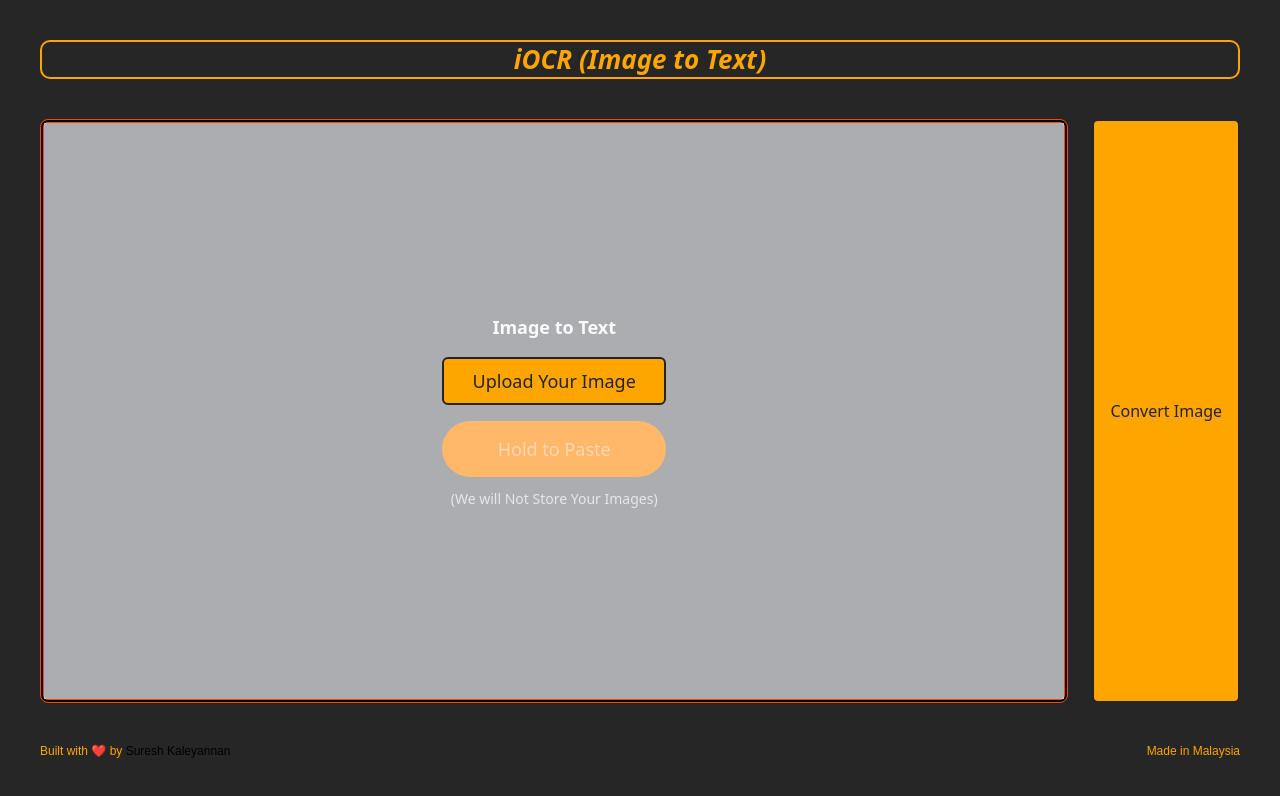
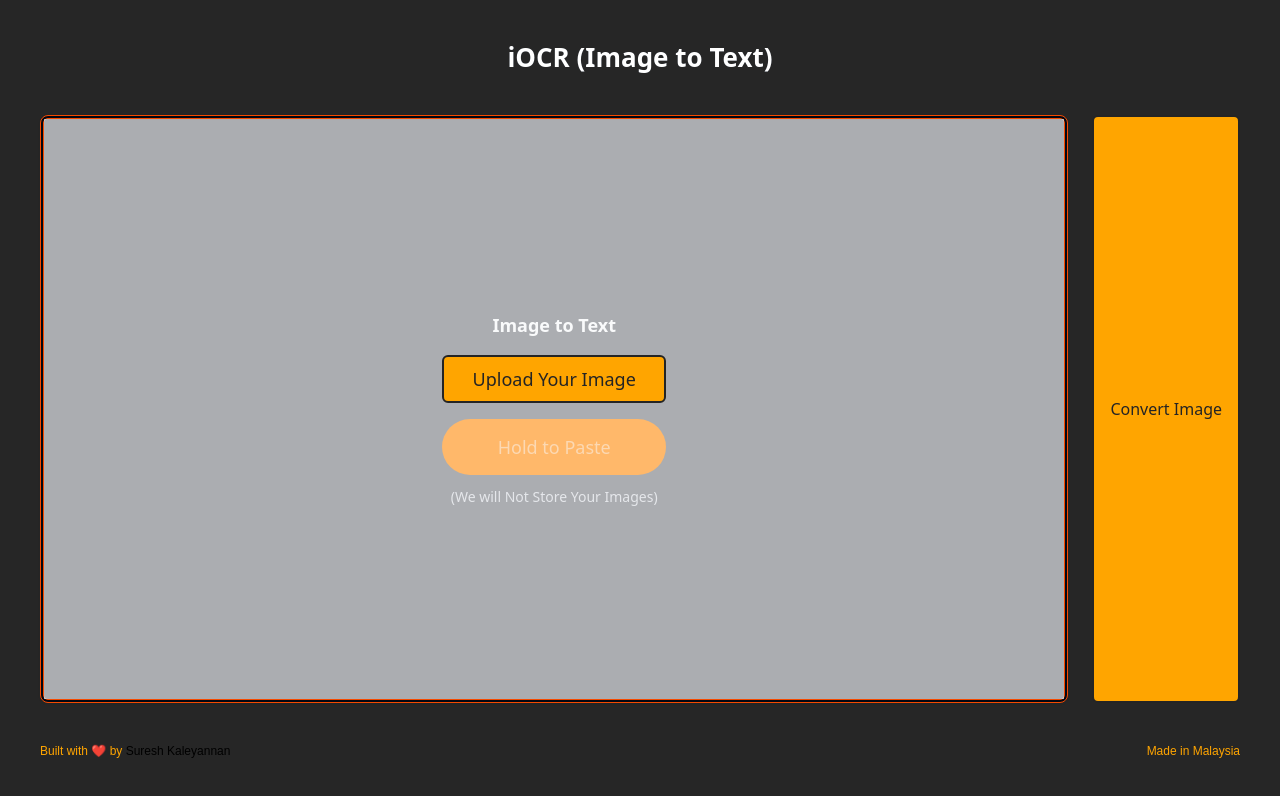
Before and after one commit to sureshapps/pictx, a Next.js app: page / in a window 1280 px wide. Shown: the top 796 px of the page. Built offline with nearby package versions, Linux system fonts and the light colour scheme.

Commit message:
Update globals.css

```diff
--- a/app/globals.css
+++ b/app/globals.css
@@ -38,12 +38,10 @@ footer {
 }
 
 h1 {
-	color: orange;
-	border: 2px solid orange;
-	border-radius: 10px;
+	color: white;
 	font-weight: 900;
 	font-size: 26px;
-	font-style: italic;
+
 
 
 
```
